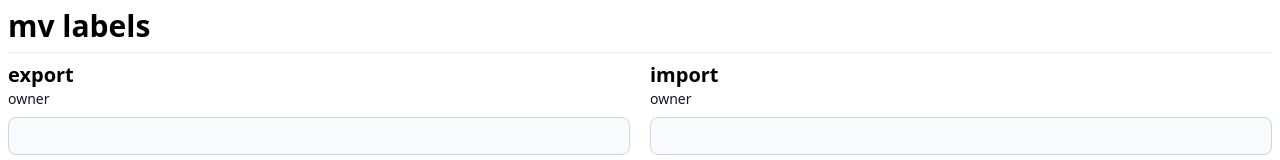
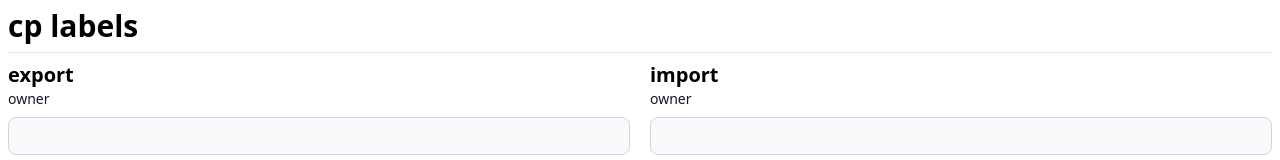
Before and after one commit to HidakaRintaro/cp-labels, a React (Vite) app: page / in a window 1280 px wide. Shown: the top 160 px of the page. Built offline with nearby package versions, Linux system fonts and the light colour scheme.

Commit message:
fix title

```diff
--- a/src/components/pages/Home.tsx
+++ b/src/components/pages/Home.tsx
@@ -52,7 +52,7 @@ export const Home: FC = () => {
     <>
       <Head title="cp labels" />
       <div className="container mx-auto px-2">
-        <h1 className="my-2 text-3xl font-bold">mv labels</h1>
+        <h1 className="my-2 text-3xl font-bold">cp labels</h1>
         <hr className="mb-2" />
         <div className="md:flex md:gap-5">
           <div className="basis-1/2">
```
